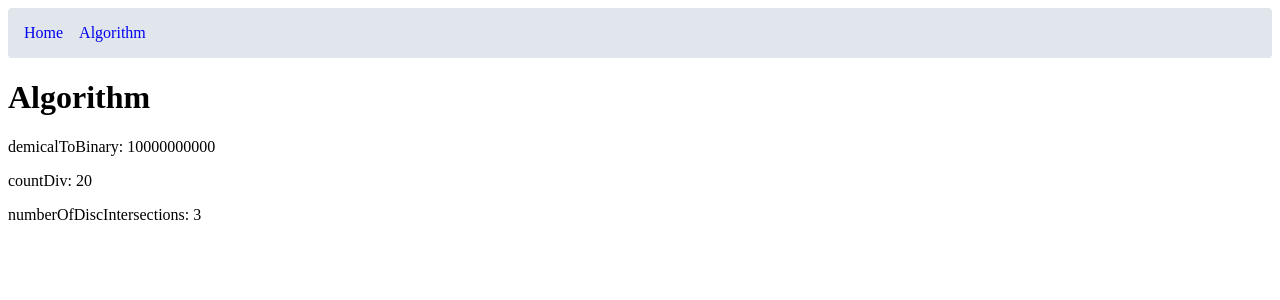
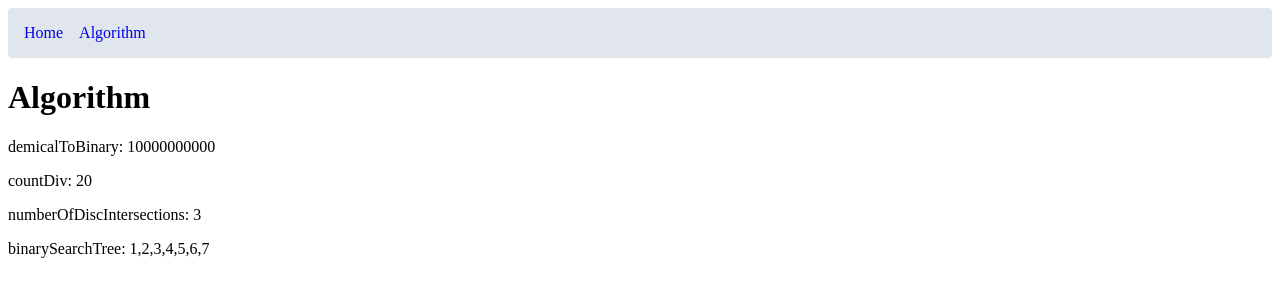
Before and after one commit to rxolve/it-works-why, a SvelteKit app: page /algorithm in a window 1280 px wide. Shown: the top 300 px of the page. Built offline with nearby package versions, Linux system fonts and the light colour scheme.

Commit message:
feat: add binary search tree

```diff
--- a/src/routes/algorithm/+page.svelte
+++ b/src/routes/algorithm/+page.svelte
@@ -2,9 +2,11 @@
 	import { demicalToBinary } from '../../solve/demical-to-binary';
 	import { countDiv } from '../../solve/count-div';
 	import { numberOfDiscIntersections } from '../../solve/number-of-disc-intersections';
+	import { binarySearchTree } from '../../solve/binary-search-tree';
 </script>
 
 <h1>Algorithm</h1>
 <p>demicalToBinary: {demicalToBinary(1024)}</p>
 <p>countDiv: {countDiv(11, 345, 17)}</p>
 <p>numberOfDiscIntersections: {numberOfDiscIntersections([1, 1, 1])}</p>
+<p>binarySearchTree: {binarySearchTree([4, 2, 6, 1, 3, 5, 7])}</p>
--- /dev/null
+++ b/src/solve/binary-search-tree.ts
@@ -0,0 +1,86 @@
+export const binarySearchTree = (A: number[]) => {
+	class Node {
+		value: number;
+		left: Node | null;
+		right: Node | null;
+
+		constructor(value: number) {
+			this.value = value;
+			this.left = null;
+			this.right = null;
+		}
+	}
+
+	class BinarySearchTree {
+		root: Node | null;
+
+		constructor() {
+			this.root = null;
+		}
+
+		insert = (value: number) => {
+			const newNode = new Node(value);
+			if (!this.root) {
+				this.root = newNode;
+				return this;
+			} else {
+				let current = this.root;
+				while (true) {
+					if (value <= current.value) {
+						if (!current.left) {
+							current.left = newNode;
+							return;
+						} else {
+							current = current.left;
+						}
+					} else if (value > current.value) {
+						if (!current.right) {
+							current.right = newNode;
+							return;
+						} else {
+							current = current.right;
+						}
+					}
+				}
+			}
+		};
+
+		find = (value: number) => {
+			if (!this.root) return false;
+
+			let current: Node | null = this.root;
+			let done = false;
+
+			while (current && !done) {
+				if (value < current.value) {
+					current = current.left;
+				} else if (value > current.value) {
+					current = current.right;
+				} else {
+					done = true;
+				}
+			}
+
+			return done ? current : null;
+		};
+
+		sort = () => {
+			const result: number[] = [];
+
+			const traverse = (node: Node) => {
+				if (node.left) traverse(node.left);
+				result.push(node.value);
+				if (node.right) traverse(node.right);
+			};
+
+			traverse(this.root!);
+
+			return result;
+		};
+	}
+
+	const tree = new BinarySearchTree();
+	A.forEach((a) => tree.insert(a));
+
+	return tree.sort();
+};
```
